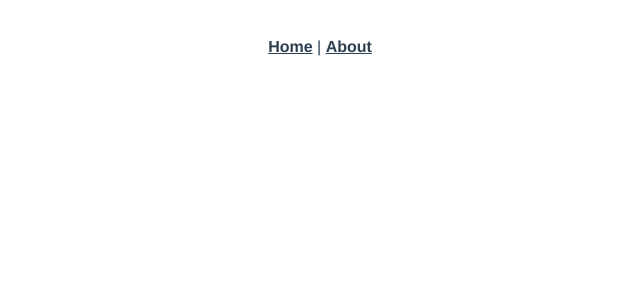
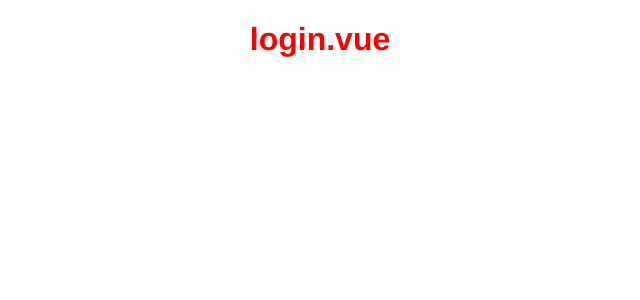
Before and after one commit to Wu585/iNote-, a Vue app: page /#/login in a window 1280 px wide. Shown: the top 300 px of the page, without its empty margins (320-960 px from the left). Built offline with nearby package versions, Linux system fonts and the light colour scheme.

Commit message:
添加路由

```diff
--- a/src/App.vue
+++ b/src/App.vue
@@ -1,9 +1,5 @@
 <template>
   <div id="app">
-    <div id="nav">
-      <router-link to="/">Home</router-link> |
-      <router-link to="/about">About</router-link>
-    </div>
     <router-view/>
   </div>
 </template>
--- /dev/null
+++ b/src/components/Login.vue
@@ -0,0 +1,22 @@
+<template>
+  <div>
+    <h1>{{ msg }}</h1>
+  </div>
+</template>
+
+<script>
+export default {
+  name: 'Login',
+  data() {
+    return {
+      msg: 'login.vue'
+    }
+  }
+}
+</script>
+
+<style scoped>
+h1 {
+  color: red;
+}
+</style>
--- /dev/null
+++ b/src/components/NoteDetail.vue
@@ -0,0 +1,16 @@
+<template>
+  <div>
+    <h1>{{ msg }}:{{ $route.params.noteId }}</h1>
+  </div>
+</template>
+
+<script>
+export default {
+  name: 'Login',
+  data() {
+    return {
+      msg: '笔记本详情页'
+    }
+  }
+}
+</script>
--- /dev/null
+++ b/src/components/NotebookList.vue
@@ -0,0 +1,5 @@
+<template>
+  <div>
+    notebooklist
+  </div>
+</template>
--- /dev/null
+++ b/src/components/TrashDetail.vue
@@ -0,0 +1,16 @@
+<template>
+  <div>
+    <h1>{{msg}}:{{$route.params.noteId}}</h1>
+  </div>
+</template>
+
+<script>
+export default {
+  name:'Login',
+  data(){
+    return{
+      msg:'回收站详情页'
+    }
+  }
+}
+</script>
--- a/src/router/index.js
+++ b/src/router/index.js
@@ -1,27 +1,33 @@
 import Vue from 'vue'
 import VueRouter from 'vue-router'
-import Home from '../views/Home.vue'
+import Login from "../components/Login";
+import NotebookList from '../components/NotebookList'
+import NoteDetail from '../components/NoteDetail'
+import TrashDetail from '../components/TrashDetail'
 
 Vue.use(VueRouter)
 
 const routes = [
-  {
-    path: '/',
-    name: 'Home',
-    component: Home
-  },
-  {
-    path: '/about',
-    name: 'About',
-    // route level code-splitting
-    // this generates a separate chunk (about.[hash].js) for this route
-    // which is lazy-loaded when the route is visited.
-    component: () => import(/* webpackChunkName: "about" */ '../views/About.vue')
-  }
+    {
+        path: '/login',
+        component: Login
+    },
+    {
+        path: '/notebooks',
+        component: NotebookList
+    },
+    {
+        path: '/note/:noteId',
+        component: NoteDetail
+    },
+    {
+        path: '/trash/:noteId',
+        component: TrashDetail
+    }
 ]
 
 const router = new VueRouter({
-  routes
+    routes
 })
 
 export default router
```
Also changed, not shown: src/components/Sidebar.vue (added).
